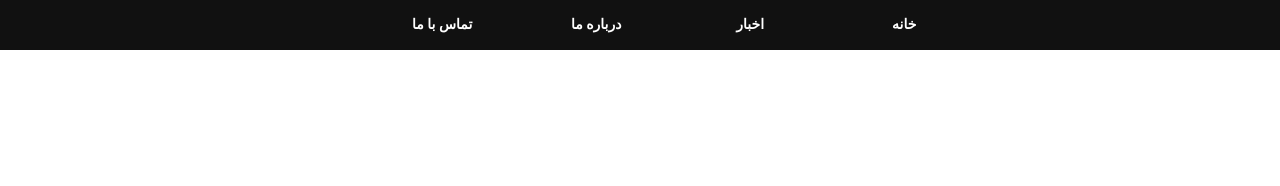
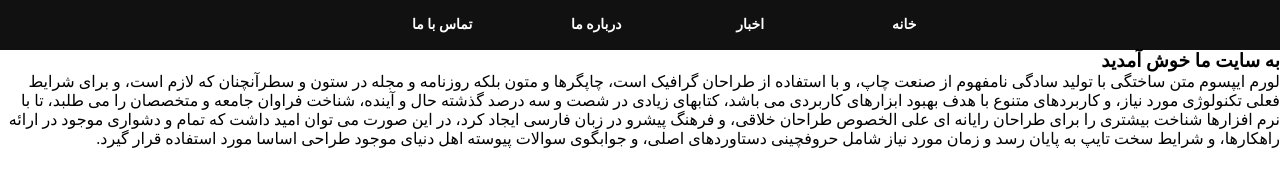
Before and after one commit to fmadihi/responsive-menu, a plain HTML site: page index.html in a window 1280 px wide. Drawn offline with Linux system fonts and the light colour scheme.

Commit message:
Update index.html

```diff
--- a/index.html
+++ b/index.html
@@ -28,6 +28,26 @@
 
         </main>
         <!--end make project-->
-
+<!--make slider-->
+            <section class="slider sliderResult">
+                <section class="loading"></section>
+                <section class="slogan">
+                    <h1>به سایت ما خوش آمدید</h1>
+                    <p>لورم ایپسوم متن ساختگی با تولید سادگی نامفهوم از صنعت
+                        چاپ، و با استفاده از طراحان گرافیک است، چاپگرها و متون
+                        بلکه روزنامه و مجله در ستون و سطرآنچنان که لازم است، و
+                        برای شرایط فعلی تکنولوژی مورد نیاز، و کاربردهای متنوع با
+                        هدف بهبود ابزارهای کاربردی می باشد، کتابهای زیادی در شصت
+                        و سه درصد گذشته حال و آینده، شناخت فراوان جامعه و
+                        متخصصان را می طلبد، تا با نرم افزارها شناخت بیشتری را
+                        برای طراحان رایانه ای علی الخصوص طراحان خلاقی، و فرهنگ
+                        پیشرو در زبان فارسی ایجاد کرد، در این صورت می توان امید
+                        داشت که تمام و دشواری موجود در ارائه راهکارها، و شرایط
+                        سخت تایپ به پایان رسد و زمان مورد نیاز شامل حروفچینی
+                        دستاوردهای اصلی، و جوابگوی سوالات پیوسته اهل دنیای موجود
+                        طراحی اساسا مورد استفاده قرار گیرد.</p>
+                </section>
+            </section>
+            <!--end make slider-->
     </body>
 </html>
```
